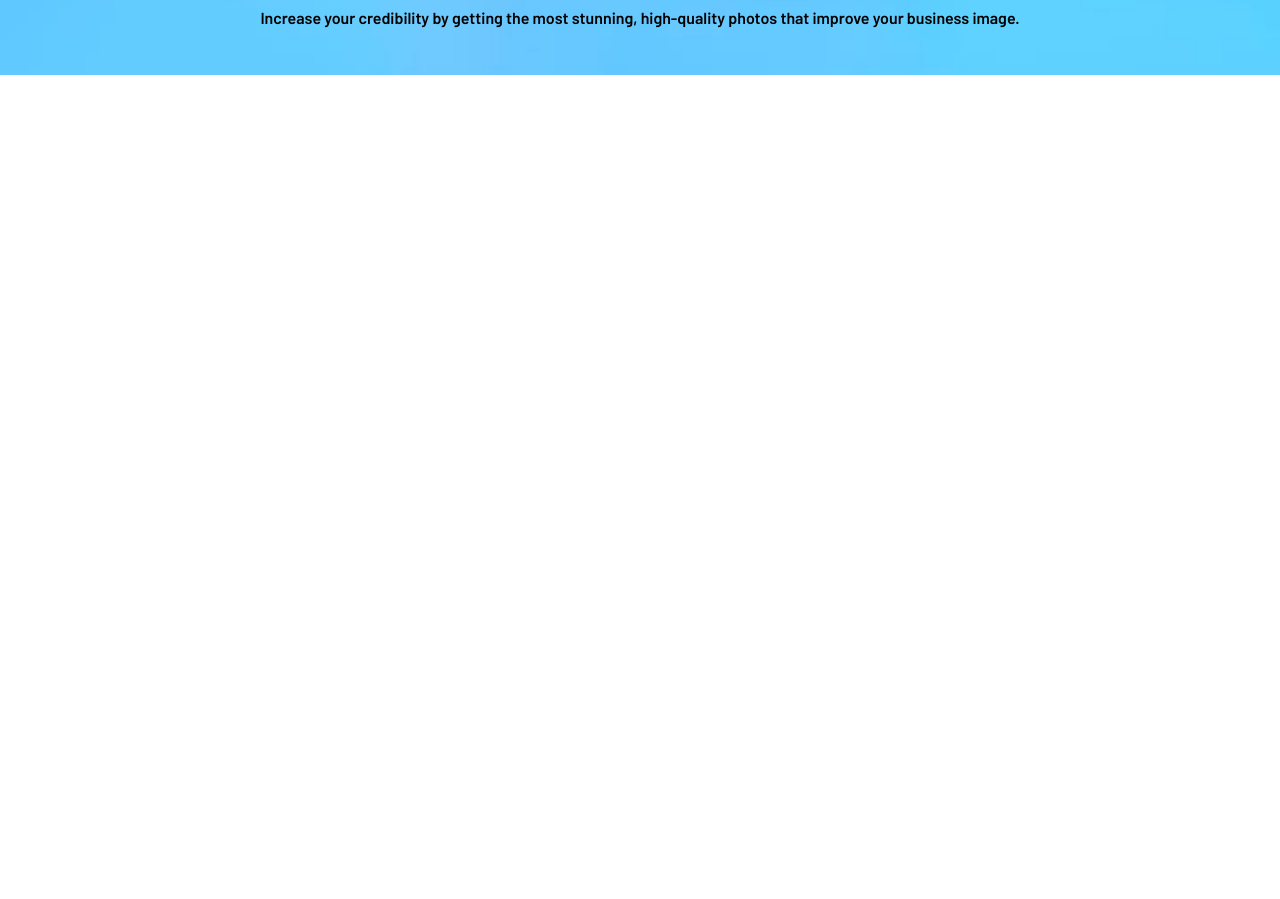
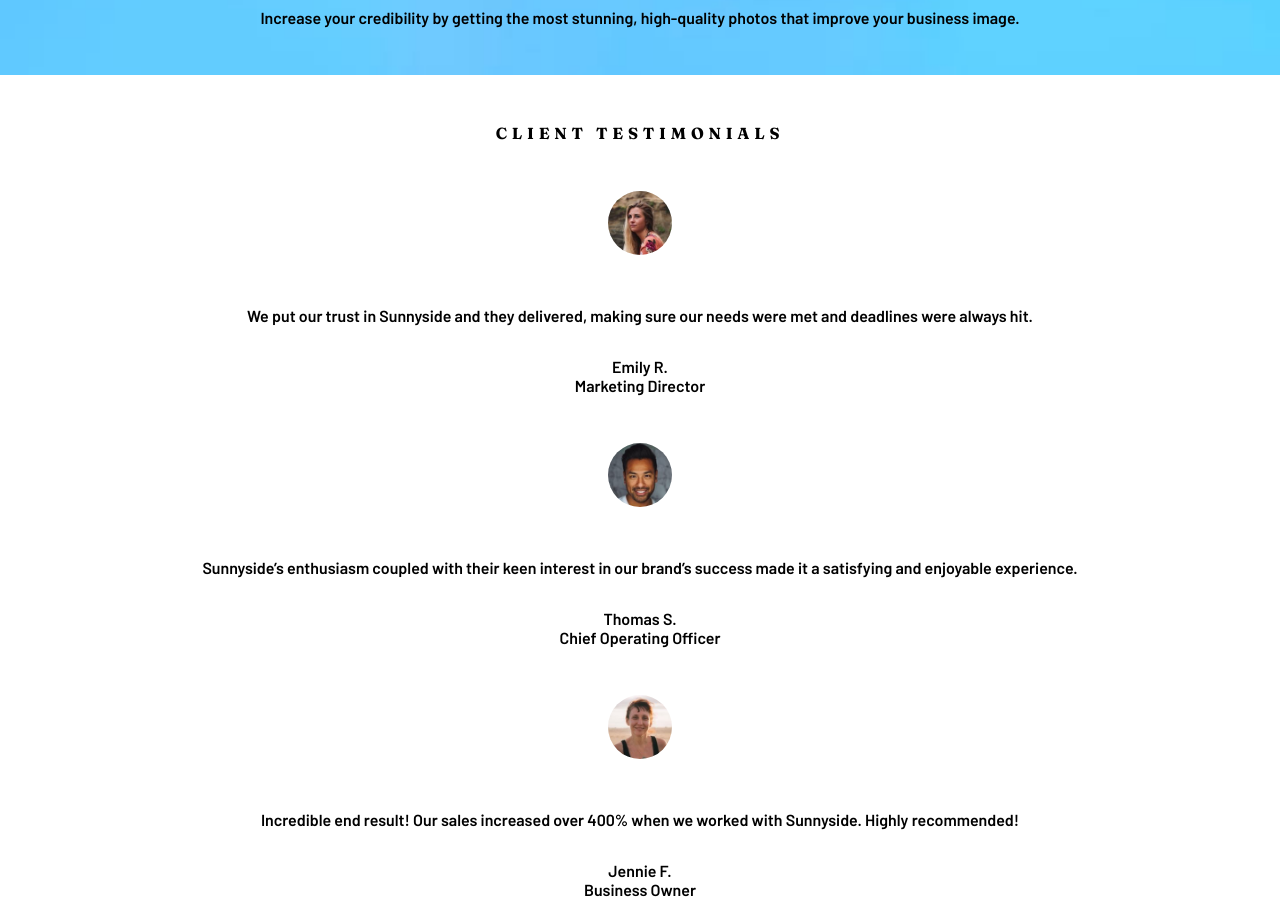
Before and after one commit to sharathkrml/sunnyside-landing, a React (Create React App) app: page / in a window 1280 px wide. Shown: the part 5200-6099 px from the top of the page. Before the commit the page ends 5275 px from the top, so only its background shows below. Built offline with nearby package versions, Linux system fonts and the light colour scheme; the HTML template or start-up script is replaced by a standard one.

Commit message:
added client details

```diff
--- a/src/App.css
+++ b/src/App.css
@@ -114,6 +114,13 @@ nav li {
   display: flex;
   justify-content: center;
 }
+.testimonials-head{
+  text-align: center;
+  text-transform: uppercase;
+  font-family: var(--body-head-font);
+  letter-spacing: 0.3em;
+  margin: 3em 0 0 0;
+}
 @media (min-width: 768px) {
   :root {
     --fs-logo: 1.7rem;
--- a/src/App.js
+++ b/src/App.js
@@ -6,10 +6,14 @@ import eggImg from "./assets/images/desktop/image-transform.jpg";
 import standOut from "./assets/images/desktop/image-stand-out.jpg";
 import graphicDes from "./assets/images/desktop/image-graphic-design.jpg";
 import photoGraphy from "./assets/images/desktop/image-photography.jpg";
+import emily from "./assets/images/image-emily.jpg";
+import thomas from "./assets/images/image-thomas.jpg";
+import jennie from "./assets/images/image-jennie.jpg";
 
 import ImageOnly from "./components/ImageOnly";
 import TextOnly from "./components/TextOnly";
 import ImageText from "./components/ImageText";
+import ClientCard from "./components/ClientCard";
 
 function App() {
   const [nav, setNav] = useState(false);
@@ -79,6 +83,28 @@ function App() {
           body=" Increase your credibility by getting the most stunning, high-quality photos that improve your business image."
         />
       </div>
+      <div className="testimonials-head">Client testimonials</div>
+      <div className="textimonials">
+        <ClientCard
+          img={emily}
+          response="We put our trust in Sunnyside and they delivered, making sure our needs
+        were met and deadlines were always hit."
+          name="Emily R."
+          occupation="Marketing Director"
+        />
+        <ClientCard
+          img={thomas}
+          response=" Sunnyside’s enthusiasm coupled with their keen interest in our brand’s success made it a satisfying and enjoyable experience. "
+          name="Thomas S. "
+          occupation="Chief Operating Officer "
+        />
+        <ClientCard
+          img={jennie}
+          response="Incredible end result! Our sales increased over 400% when we worked with Sunnyside. Highly recommended! "
+          name="Jennie F. "
+          occupation="Business Owner"
+        />
+      </div>
     </div>
   );
 }
--- /dev/null
+++ b/src/components/ClientCard.css
@@ -0,0 +1,17 @@
+.client-img {
+  width: 4em;
+  margin: 3em auto;
+}
+.client-img img {
+  border-radius: 50%;
+  width: 100%;
+}
+.client-response {
+  max-width: 80%;
+  margin: 2em auto;
+}
+.client-response,
+.client-name,
+.client-occupation {
+  text-align: center;
+}
--- /dev/null
+++ b/src/components/ClientCard.js
@@ -0,0 +1,16 @@
+import React from "react";
+import "./ClientCard.css";
+function clientCard(props) {
+  return (
+    <div className="client-card">
+      <div className="client-img">
+        <img src={props.img} alt="cliImg" />
+      </div>
+      <div className="client-response">{props.response}</div>
+      <div className="client-name">{props.name}</div>
+      <div className="client-occupation">{props.occupation}</div>
+    </div>
+  );
+}
+
+export default clientCard;
```
